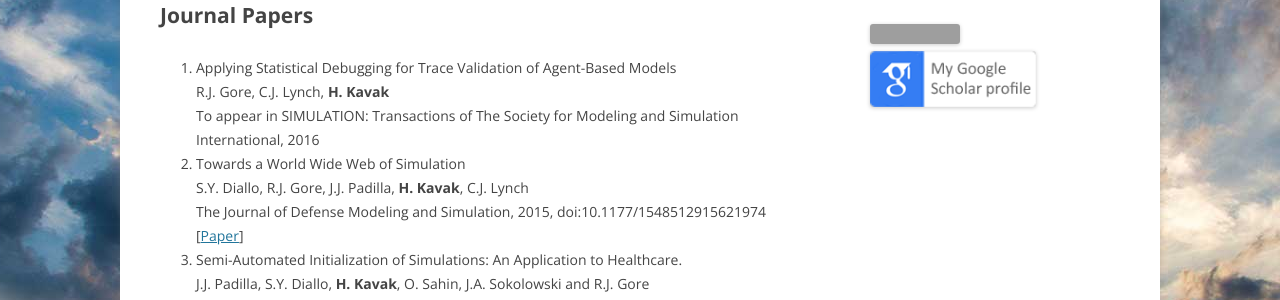
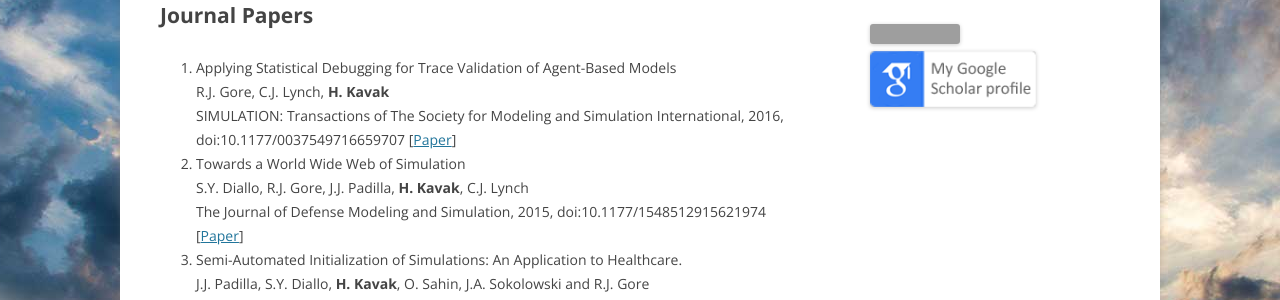
Before and after one commit to hamdikavak/hamdikavak.github.io, a Jekyll site: the page built from publications/index.html, in a window 1280 px wide. Shown: the part 262-562 px from the top of the page. Built offline with Jekyll 4.4.1, drawn with Linux system fonts in a browser that asks for light colours; nearby versions of some CDN libraries; library files that are not in the unit come from our copies; grey boxes are pictures that could not be loaded.

Commit message:
Update index.html

```diff
--- a/publications/index.html
+++ b/publications/index.html
@@ -9,7 +9,8 @@ current_page_publications: current_page_item
 <ol>
 <li>Applying Statistical Debugging for Trace Validation of Agent-Based Models<br />
 R.J. Gore, C.J. Lynch, <strong>H. Kavak</strong><br />
-To appear in SIMULATION: Transactions of The Society for Modeling and Simulation International, 2016
+SIMULATION: Transactions of The Society for Modeling and Simulation International, 2016, doi:10.1177/0037549716659707
+[<a title="Paper" href="http://hamdikavak.com/publications/download/SIMULATION_2016_Accepted.pdf">Paper</a>]</li>
 </li>
 <li>Towards a World Wide Web of Simulation<br />
 S.Y. Diallo, R.J. Gore, J.J. Padilla, <strong>H. Kavak</strong>, C.J. Lynch<br />
```
